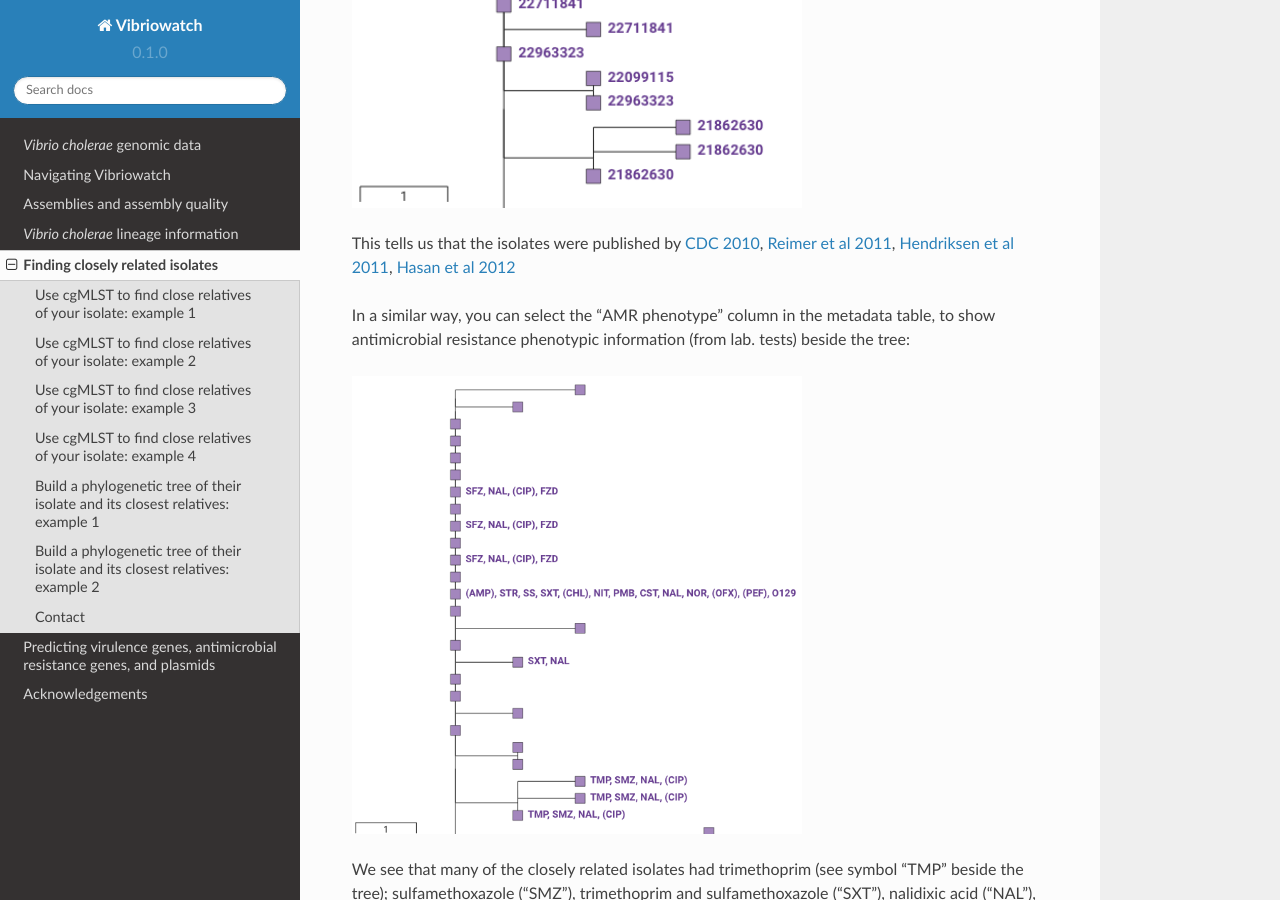
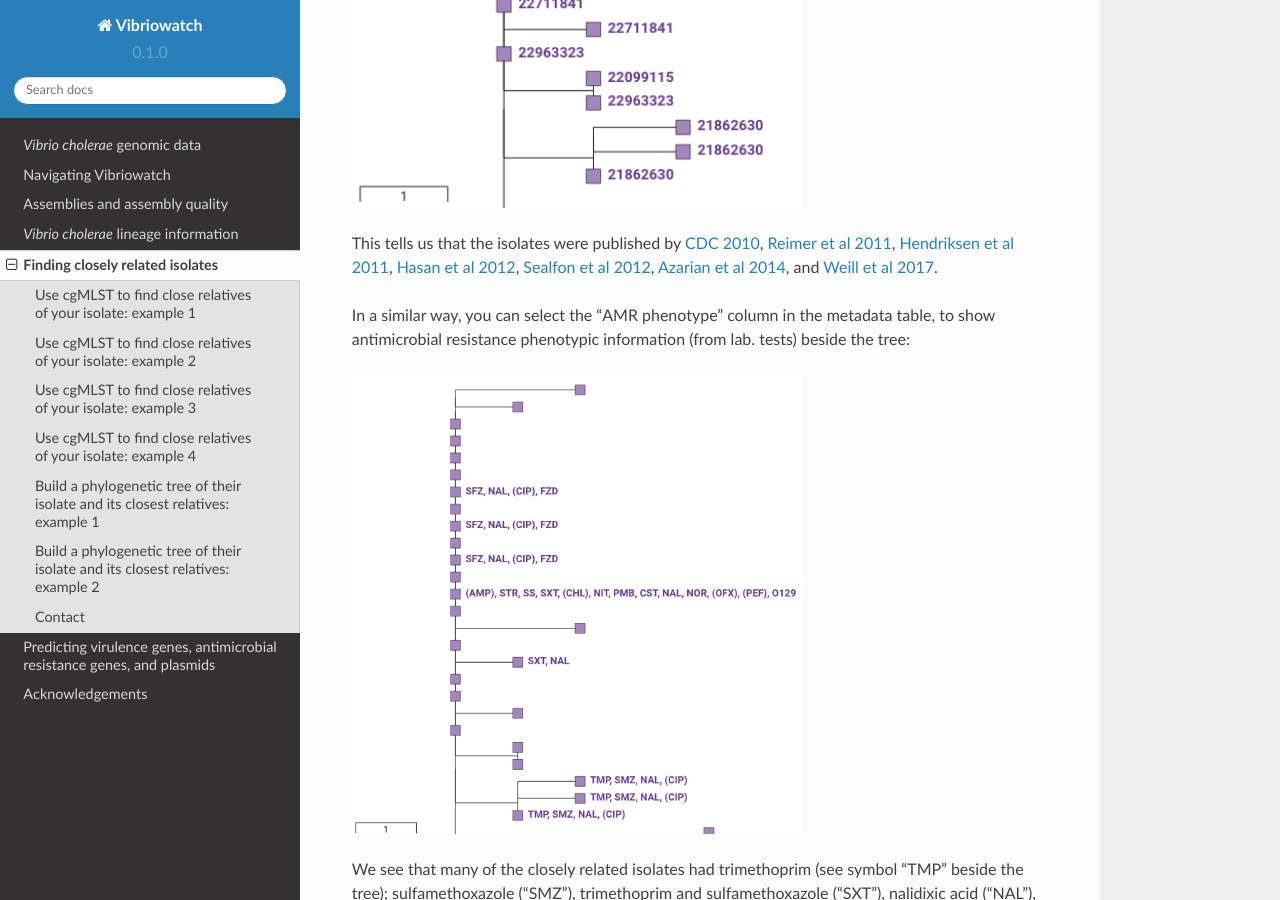
Before and after one commit to avrilcoghlan/vibriowatch, a Sphinx documentation site: the page built from docs/source/closerelatives.rst, in a window 1280 px wide and 900 px high, scrolled down 15734 px. Built offline with Sphinx 7.4.7 and the Read the Docs theme 2.0.0, drawn with Linux system fonts in a browser that asks for light colours.

Commit message:
Update closerelatives.rst
Updated lit refs for close relatives for HCUF

```diff
--- a/docs/source/closerelatives.rst
+++ b/docs/source/closerelatives.rst
@@ -192,7 +192,7 @@ Similarly, you can select the "Literature link" column of the metadata table to
 .. image:: Picture84.png
   :width: 450
 
-This tells us that the isolates were published by `CDC 2010`_, `Reimer et al 2011`_, `Hendriksen et al 2011`_, `Hasan et al 2012`_
+This tells us that the isolates were published by `CDC 2010`_, `Reimer et al 2011`_, `Hendriksen et al 2011`_, `Hasan et al 2012`_, `Sealfon et al 2012`_, `Azarian et al 2014`_, and `Weill et al 2017`_.
 
 .. _CDC 2010: https://pubmed.ncbi.nlm.nih.gov/24699938/
 
@@ -201,6 +201,12 @@ This tells us that the isolates were published by `CDC 2010`_, `Reimer et al 201
 .. _Hendriksen et al 2011: https://pubmed.ncbi.nlm.nih.gov/21862630/
 
 .. _Hasan et al 2012: https://pubmed.ncbi.nlm.nih.gov/22711841/
+
+.. _Sealfon et al 2012: https://pubmed.ncbi.nlm.nih.gov/22963323/
+
+.. _Azarian et al 2014: https://pubmed.ncbi.nlm.nih.gov/25538191/
+
+.. _Weill et al 2017: https://pubmed.ncbi.nlm.nih.gov/29123067/
 
 In a similar way, you can select the "AMR phenotype" column in the metadata table, to show antimicrobial resistance phenotypic information (from lab. tests) beside the tree:
 
```
